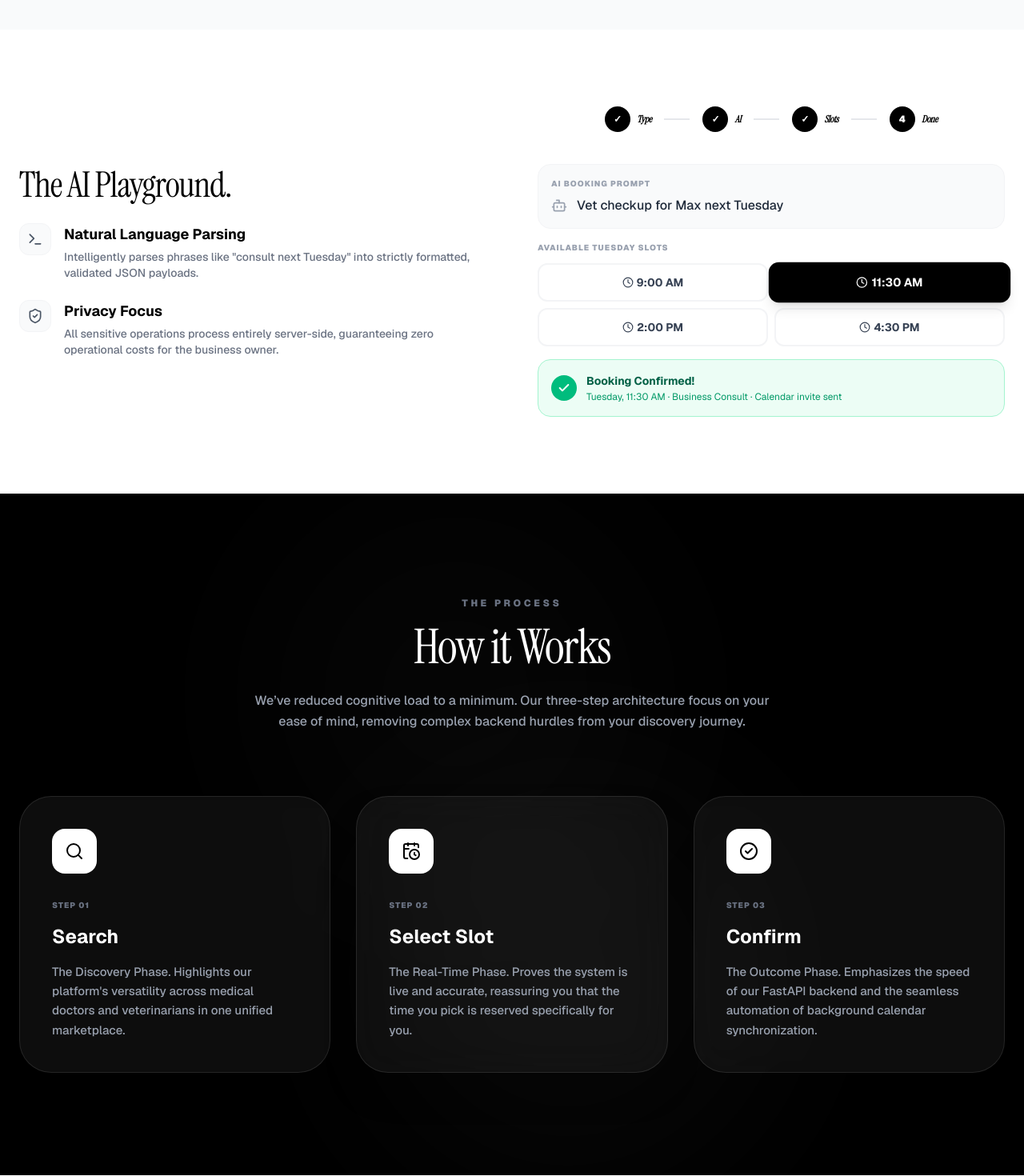
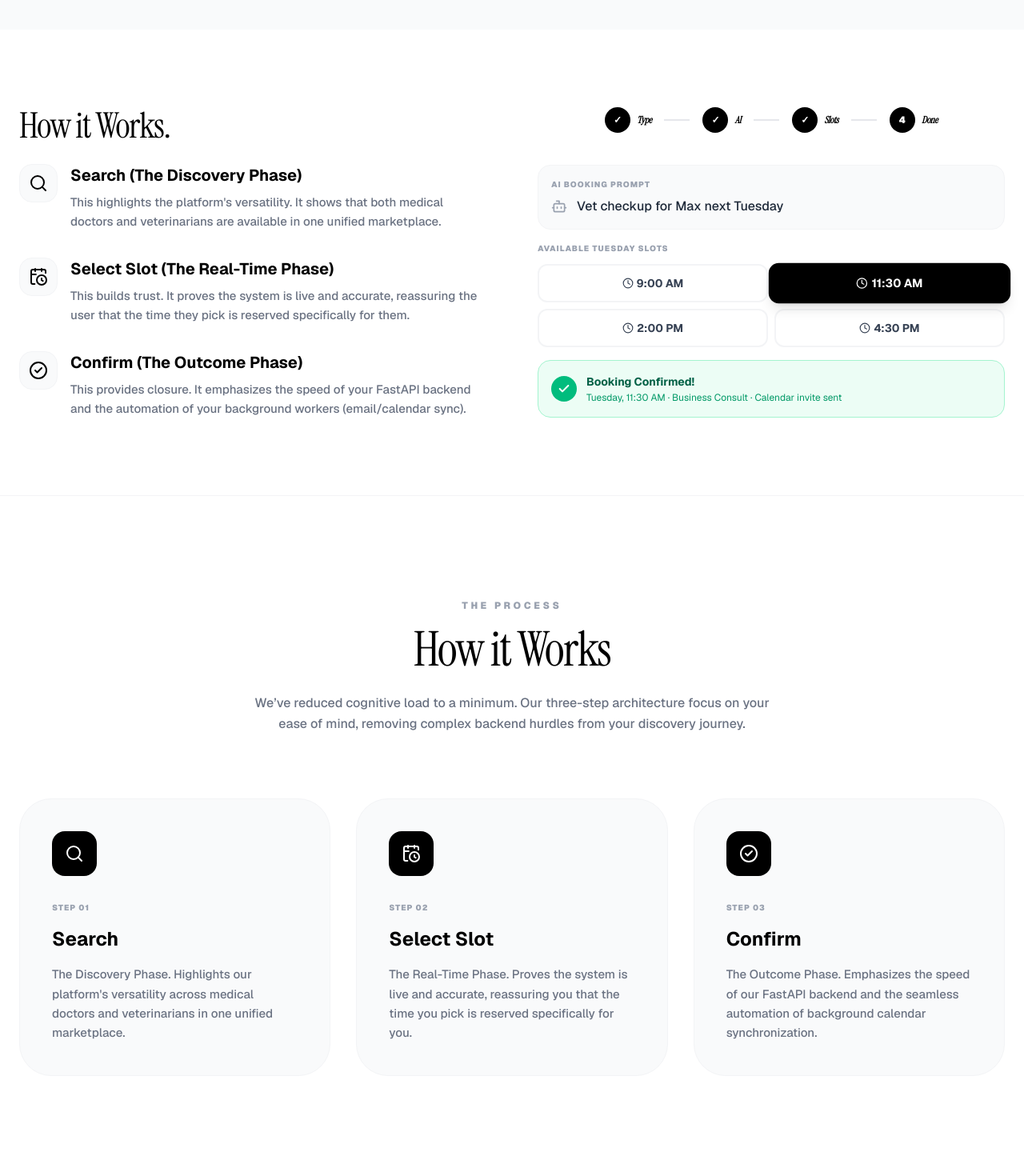
Before and after one commit to FlexSlotCustom0/FlexSlotCustom, a Next.js app in the folder frontend/: page / in a window 1280 px wide. Shown: the part 1260-2730 px from the top of the page at 80% size. Built offline with nearby package versions, Linux system fonts and the light colour scheme.

Commit message:
how to work

```diff
--- a/frontend/src/app/page.tsx
+++ b/frontend/src/app/page.tsx
@@ -71,7 +71,7 @@ export default function NotionCalendarClone() {
             className="flex justify-center mb-6"
           >
             <div className="w-20 h-20 bg-white border-2 border-black rounded-3xl flex items-center justify-center shadow-2xl relative overflow-hidden group">
-               <CalendarClock className="w-10 h-10 text-black group-hover:scale-110 transition-transform" />
+              <CalendarClock className="w-10 h-10 text-black group-hover:scale-110 transition-transform" />
             </div>
           </motion.div>
 
@@ -140,25 +140,41 @@ export default function NotionCalendarClone() {
       <section id="ai-playground" className="py-24 bg-white">
         <div className="max-w-7xl mx-auto px-6 grid lg:grid-cols-2 gap-16 items-center">
           <div>
-            <h2 className="text-[44px] leading-[1.1] font-serif mb-6 tracking-tight">The AI Playground.</h2>
-
-            <div className="space-y-6">
+            <h2 className="text-[44px] leading-[1.1] font-serif mb-6 tracking-tight">How it Works.</h2>
+            <div className="space-y-8">
               <div className="flex gap-4">
-                <div className="w-10 h-10 bg-gray-50 rounded-xl flex items-center justify-center shrink-0 border border-gray-100">
-                  <Terminal className="w-5 h-5 text-gray-600" />
+                <div className="w-12 h-12 bg-gray-50 rounded-2xl flex items-center justify-center shrink-0 border border-gray-100">
+                  <Search className="w-6 h-6 text-black" />
                 </div>
                 <div>
-                  <h4 className="font-bold text-lg">Natural Language Parsing</h4>
-                  <p className="text-gray-500 font-medium text-sm mt-1">Intelligently parses phrases like "consult next Tuesday" into strictly formatted, validated JSON payloads.</p>
+                  <h4 className="font-bold text-xl">Search (The Discovery Phase)</h4>
+                  <p className="text-gray-500 font-medium text-[15px] mt-2 leading-relaxed">
+                    This highlights the platform's versatility. It shows that both medical doctors and veterinarians are available in one unified marketplace.
+                  </p>
                 </div>
               </div>
+
               <div className="flex gap-4">
-                <div className="w-10 h-10 bg-gray-50 rounded-xl flex items-center justify-center shrink-0 border border-gray-100">
-                  <ShieldCheck className="w-5 h-5 text-gray-600" />
+                <div className="w-12 h-12 bg-gray-50 rounded-2xl flex items-center justify-center shrink-0 border border-gray-100">
+                  <CalendarClock className="w-6 h-6 text-black" />
                 </div>
                 <div>
-                  <h4 className="font-bold text-lg">Privacy Focus</h4>
-                  <p className="text-gray-500 font-medium text-sm mt-1">All sensitive operations process entirely server-side, guaranteeing zero operational costs for the business owner.</p>
+                  <h4 className="font-bold text-xl">Select Slot (The Real-Time Phase)</h4>
+                  <p className="text-gray-500 font-medium text-[15px] mt-2 leading-relaxed">
+                    This builds trust. It proves the system is live and accurate, reassuring the user that the time they pick is reserved specifically for them.
+                  </p>
+                </div>
+              </div>
+
+              <div className="flex gap-4">
+                <div className="w-12 h-12 bg-gray-50 rounded-2xl flex items-center justify-center shrink-0 border border-gray-100">
+                  <CheckCircle2 className="w-6 h-6 text-black" />
+                </div>
+                <div>
+                  <h4 className="font-bold text-xl">Confirm (The Outcome Phase)</h4>
+                  <p className="text-gray-500 font-medium text-[15px] mt-2 leading-relaxed">
+                    This provides closure. It emphasizes the speed of your FastAPI backend and the automation of your background workers (email/calendar sync).
+                  </p>
                 </div>
               </div>
             </div>
@@ -169,17 +185,13 @@ export default function NotionCalendarClone() {
       </section>
 
 
-      {/* 4. How it Works Section - High-End Dark Mode Sanctuary */}
-      <section id="enterprise" className="py-32 bg-[#000000] text-white relative overflow-hidden">
-        {/* Subtle background ambient light */}
-        <div className="absolute top-0 left-1/4 w-[500px] h-[500px] bg-white opacity-[0.02] blur-[120px] rounded-full pointer-events-none" />
-        <div className="absolute bottom-0 right-1/4 w-[500px] h-[500px] bg-white opacity-[0.03] blur-[120px] rounded-full pointer-events-none" />
-
+      {/* 4. How it Works Section - High-End Light Mode Sanctuary */}
+      <section id="enterprise" className="py-32 bg-white text-black relative overflow-hidden border-t border-gray-100">
         <div className="max-w-7xl mx-auto px-6 relative z-10">
           <div className="text-center mb-20">
-            <h2 className="text-[12px] font-black tracking-[0.3em] uppercase text-gray-500 mb-4">The Process</h2>
-            <h3 className="text-5xl md:text-6xl font-serif tracking-tight text-white mb-6">How it Works</h3>
-            <p className="text-gray-400 max-w-2xl mx-auto font-medium leading-relaxed">
+            <h2 className="text-[12px] font-black tracking-[0.3em] uppercase text-gray-400 mb-4">The Process</h2>
+            <h3 className="text-5xl md:text-6xl font-serif tracking-tight text-black mb-6">How it Works</h3>
+            <p className="text-gray-500 max-w-2xl mx-auto font-medium leading-relaxed">
               We’ve reduced cognitive load to a minimum. Our three-step architecture focus on your ease of mind,
               removing complex backend hurdles from your discovery journey.
             </p>
@@ -189,14 +201,14 @@ export default function NotionCalendarClone() {
             {/* Step 1: Search */}
             <motion.div
               whileHover={{ y: -10 }}
-              className="bg-white/5 border border-white/10 backdrop-blur-xl rounded-[40px] p-10 hover:bg-white/10 transition-all duration-500 group"
+              className="bg-gray-50 border border-gray-100 rounded-[40px] p-10 hover:bg-white hover:shadow-2xl transition-all duration-500 group"
             >
-              <div className="w-14 h-14 bg-white text-black rounded-2xl flex items-center justify-center mb-8 group-hover:scale-110 transition-transform">
+              <div className="w-14 h-14 bg-black text-white rounded-2xl flex items-center justify-center mb-8 group-hover:scale-110 transition-transform">
                 <Search className="w-6 h-6" />
               </div>
-              <div className="text-[10px] font-black tracking-widest text-gray-500 uppercase mb-4">Step 01</div>
-              <h4 className="text-2xl font-bold mb-4 text-white">Search</h4>
-              <p className="text-gray-400 font-medium leading-relaxed text-[15px]">
+              <div className="text-[10px] font-black tracking-widest text-gray-400 uppercase mb-4">Step 01</div>
+              <h4 className="text-2xl font-bold mb-4 text-black">Search</h4>
+              <p className="text-gray-500 font-medium leading-relaxed text-[15px]">
                 The Discovery Phase. Highlights our platform's versatility across medical doctors and veterinarians in one unified marketplace.
               </p>
             </motion.div>
@@ -204,14 +216,14 @@ export default function NotionCalendarClone() {
             {/* Step 2: Select Slot */}
             <motion.div
               whileHover={{ y: -10 }}
-              className="bg-white/5 border border-white/10 backdrop-blur-xl rounded-[40px] p-10 hover:bg-white/10 transition-all duration-500 group shadow-2xl"
+              className="bg-gray-50 border border-gray-100 rounded-[40px] p-10 hover:bg-white hover:shadow-2xl transition-all duration-500 group"
             >
-              <div className="w-14 h-14 bg-white text-black rounded-2xl flex items-center justify-center mb-8 group-hover:scale-110 transition-transform">
+              <div className="w-14 h-14 bg-black text-white rounded-2xl flex items-center justify-center mb-8 group-hover:scale-110 transition-transform">
                 <CalendarClock className="w-6 h-6" />
               </div>
-              <div className="text-[10px] font-black tracking-widest text-gray-500 uppercase mb-4">Step 02</div>
-              <h4 className="text-2xl font-bold mb-4 text-white">Select Slot</h4>
-              <p className="text-gray-400 font-medium leading-relaxed text-[15px]">
+              <div className="text-[10px] font-black tracking-widest text-gray-400 uppercase mb-4">Step 02</div>
+              <h4 className="text-2xl font-bold mb-4 text-black">Select Slot</h4>
+              <p className="text-gray-500 font-medium leading-relaxed text-[15px]">
                 The Real-Time Phase. Proves the system is live and accurate, reassuring you that the time you pick is reserved specifically for you.
               </p>
             </motion.div>
@@ -219,14 +231,14 @@ export default function NotionCalendarClone() {
             {/* Step 3: Confirm */}
             <motion.div
               whileHover={{ y: -10 }}
-              className="bg-white/5 border border-white/10 backdrop-blur-xl rounded-[40px] p-10 hover:bg-white/10 transition-all duration-500 group"
+              className="bg-gray-50 border border-gray-100 rounded-[40px] p-10 hover:bg-white hover:shadow-2xl transition-all duration-500 group"
             >
-              <div className="w-14 h-14 bg-white text-black rounded-2xl flex items-center justify-center mb-8 group-hover:scale-110 transition-transform">
+              <div className="w-14 h-14 bg-black text-white rounded-2xl flex items-center justify-center mb-8 group-hover:scale-110 transition-transform">
                 <CheckCircle2 className="w-6 h-6" />
               </div>
-              <div className="text-[10px] font-black tracking-widest text-gray-500 uppercase mb-4">Step 03</div>
-              <h4 className="text-2xl font-bold mb-4 text-white">Confirm</h4>
-              <p className="text-gray-400 font-medium leading-relaxed text-[15px]">
+              <div className="text-[10px] font-black tracking-widest text-gray-400 uppercase mb-4">Step 03</div>
+              <h4 className="text-2xl font-bold mb-4 text-black">Confirm</h4>
+              <p className="text-gray-500 font-medium leading-relaxed text-[15px]">
                 The Outcome Phase. Emphasizes the speed of our FastAPI backend and the seamless automation of background calendar synchronization.
               </p>
             </motion.div>
@@ -485,8 +497,8 @@ function BookingDemo() {
                   animate={{ opacity: 1, scale: 1 }}
                   transition={{ delay: i * 0.08 }}
                   className={`p-3 rounded-xl border-2 text-center text-sm font-bold cursor-pointer transition-all duration-300 ${selectedSlot === i
-                      ? "border-black bg-black text-white shadow-lg scale-105"
-                      : "border-gray-100 bg-white text-gray-700 hover:border-gray-300"
+                    ? "border-black bg-black text-white shadow-lg scale-105"
+                    : "border-gray-100 bg-white text-gray-700 hover:border-gray-300"
                     }`}
                 >
                   <Clock className="w-3.5 h-3.5 inline mr-1 mb-0.5" />
```
